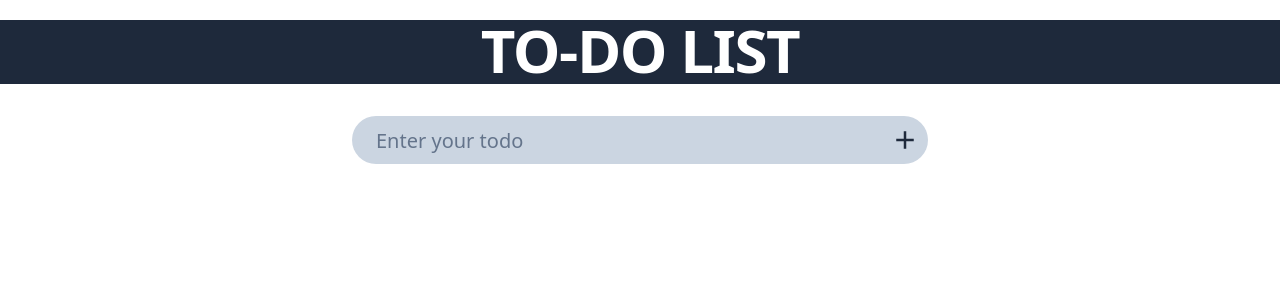
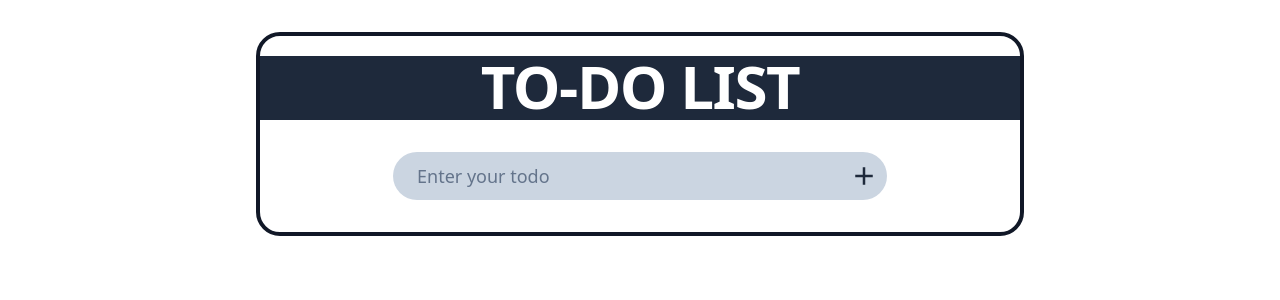
Before and after one commit to Harsh-uu/To-Do-List, a React (Vite) app: page / in a window 1280 px wide. Shown: the top 300 px of the page. Built offline with nearby package versions, Linux system fonts and the light colour scheme.

Commit message:
changed layout

```diff
--- a/index.html
+++ b/index.html
@@ -1,5 +1,5 @@
 <!DOCTYPE html>
-<html lang="en">
+<html lang="en" class="bg-white">
   <head>
     <meta charset="UTF-8" />
     <link rel="icon" type="image/svg+xml" href="/vite.svg" />
--- a/src/App.jsx
+++ b/src/App.jsx
@@ -17,7 +17,7 @@ function App() {
     setListTodo([...newList])
   }
   return (
-    <div className=' min-h-screen  relative '>
+    <div className=' h-fit  relative border-4 border-gray-900 rounded-3xl bg-white my-8 max-w-3xl w-[60%] mx-auto'>
       <div className="">
         <h1 className='font-black text-6xl text-center text-white mt-5 font-bebas tracking-tight bg-slate-800 pb-1'>TO-DO LIST</h1>
         <TodoInput addList={addList}/>
--- a/src/TodoInput.jsx
+++ b/src/TodoInput.jsx
@@ -10,11 +10,11 @@ function ToDoInput(props) {
         }
     }
     return (
-    <div className="max-w-xl w-[60%] mx-auto my-8 relative flex">
+    <div className="max-w-xl w-[65%] mx-auto my-8 relative flex">
         <input
         type="text"
         className='w-full h-12 bg-slate-300
-        rounded-l-full placeholder:text-slate-500 placeholder:text-xl px-6 text-slate-800 text-xl focus:outline-none focus:placeholder:text-slate-300' placeholder='Enter your todo'
+        rounded-l-full placeholder:text-slate-500 placeholder:text-lg px-6 text-slate-800 text-lg focus:outline-none focus:placeholder:text-slate-300' placeholder='Enter your todo'
         value={InputText}
         onChange={e=>{
             setInputText(e.target.value)
--- a/src/TodoList.jsx
+++ b/src/TodoList.jsx
@@ -3,8 +3,8 @@ import { RiDeleteBin6Line } from "react-icons/ri";
 
 function TodoList(props) {
   return (
-    <nav className='flex justify-center bg-slate-800 text-white my-1'>
-    <li className="list-none max-w-lg w-[50%] mx-0 my-4">
+    <nav className='flex justify-center text-gray-800 my-2'>
+    <li className="list-none max-w-lg w-[50%] mx-0 my-4 text-xl">
         {props.item}
     </li>
     <span className='my-5'>
@@ -12,7 +12,8 @@ function TodoList(props) {
             onClick={e=>{
             props.deleteItem(props.index)
             }}
-            className="cursor-pointer hover:animate-wiggle hover:text-red-500 hover:text-lg ease-in-out"
+            className="text-slate-700
+            cursor-pointer hover:animate-wiggle hover:text-red-500"
             />
     </span>
 
```
